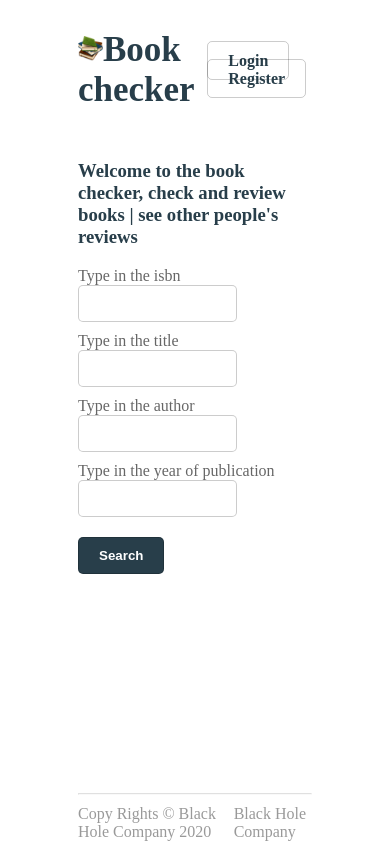
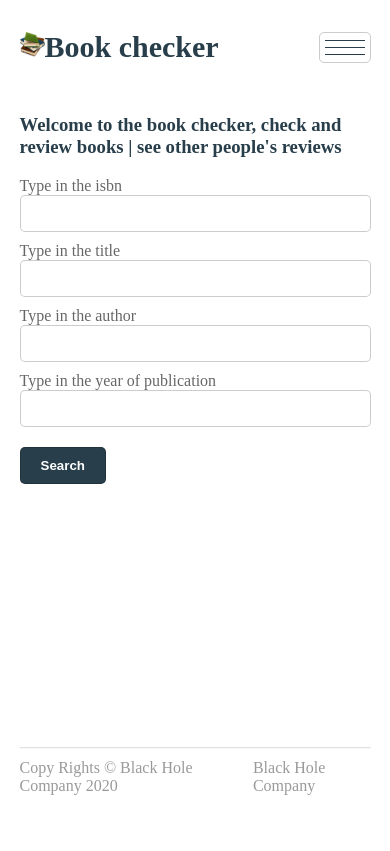
Before and after one commit to CedricMurairi/book_checker, a Flask app: page / in a window 390 px wide. After the commit the page ends 795 px from the top, so only its background shows below. Run offline with Flask 2, Linux system fonts and the light colour scheme; data that the repository does not hold is empty; some libraries are stand-ins or nearby versions.

Commit message:
responsive design and last modification on template

```diff
--- a/statics/file.css
+++ b/statics/file.css
@@ -4,6 +4,7 @@ body{
 }
 
 header{
+	position: relative;
 	display: flex;
 	justify-content: space-between;
 	align-items: center;
@@ -28,6 +29,12 @@ footer{
 	border-radius: 5px;
 	cursor: pointer;
 	font-weight: bold;
+}
+
+#close{
+	display: none;
+	color: white;
+	cursor: pointer;
 }
 
 #navbar span{
@@ -114,6 +121,7 @@ input[type="text"], input[type="password"], textarea, .flashed_message{
 	border-radius: 5px;
 	width: 50%;
 	color: #283E4A;
+	box-sizing: border-box;
 }
 
 input[type="submit"]{
@@ -146,3 +154,79 @@ label{
 	display: flex;
 	flex-direction: column;
 }
+
+@media screen and (max-width: 800px){
+	body{
+		width: 70%;
+	}
+
+	.navbar{
+		display: none;
+		position: absolute;
+		top: 0;
+		right: 0;
+		height: 20vh;
+		width: 100px;
+		background-color: rgba(0, 0, 0, 0.4);
+		text-align: center;
+		border-radius: 5px;
+		padding-top: 10px;
+		z-index: 500;
+	}
+
+	input[type="text"], input[type="password"], textarea, .flashed_message{
+		width: 100%;
+	}
+
+	#logo{
+		font-size: 30px;
+	}
+
+	#navbar a{
+		padding: 10px 20px;
+		outline: none;
+		border: none;
+		border-radius: 0px;
+		cursor: pointer;
+		font-weight: bold;
+		color: white;
+	}
+
+	#navbar span{
+		font-size: 15px;
+		font-weight: bold;
+		color: #283E4A;
+	}
+
+	#menu-icon{
+		width: 50px;
+		height: 25px;
+		display: flex;
+		flex-direction: column;
+		justify-content: center;
+		align-items: center;
+		padding: 2px 0px 2px 0px;
+		outline: none;
+		border: 1px solid rgba(0, 0, 0, 0.2);
+		border-radius: 5px;
+		cursor: pointer;
+	}
+
+	#menu-icon div{
+		height: 1px;
+		width: 80%;
+		background-color: #283E4A;
+		margin: 3px;
+		box-sizing: border-box;
+	}
+
+	.show{
+		display: block;
+	}
+}
+
+@media screen and (max-width: 450px){
+	body{
+		width: 90%;
+	}
+}
--- a/templates/template.html
+++ b/templates/template.html
@@ -18,9 +18,15 @@
 	{% block body %}
 		<header>
 			<div id="logo"><a href="{{ url_for('main') }}"><img src="/statics/book_checker_logo.png" width="25px">Book checker</a></div>
-			<div id="navbar">
+			<div id="menu-icon">
+				<div></div>
+				<div></div>
+				<div></div>
+			</div>
+			<div id="navbar" class="navbar">
 				{% block navbar %}
 				{% endblock %}
+				<h4 id="close">Close</h4>
 			</div>
 		</header>
 		<section>
@@ -42,6 +48,7 @@
 	{% block scripts %}
 		{{super()}}
 		{{moment.include_moment()}}
+		<script type="text/javascript" src="/statics/file.js"></script>
 	{% endblock %}
 
 {% endblock %}
```
